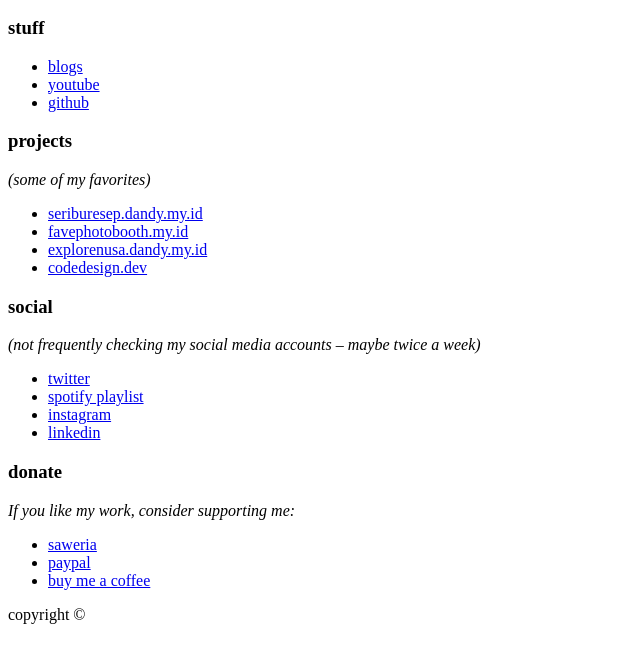
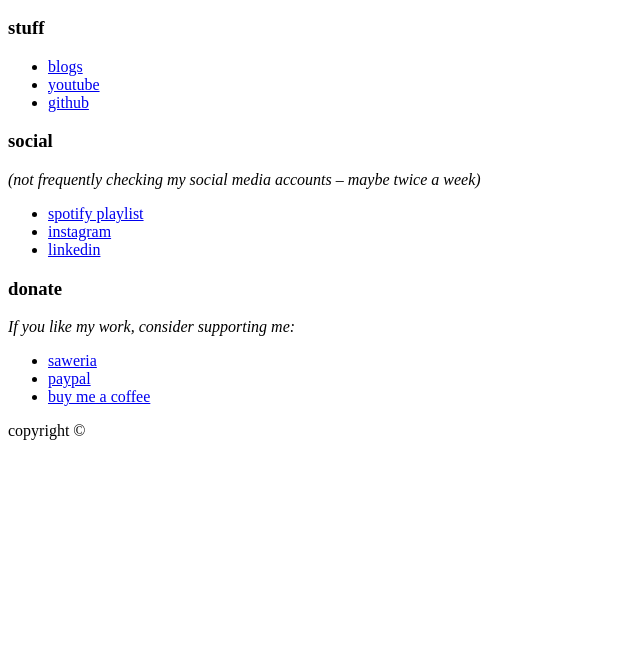
Before and after one commit to kdandy/dandy.my.id, a plain HTML site: page index.html in a window 1280 px wide. Shown: the part 110-772 px from the top of the page, without its empty margins (0-640 px from the left). Drawn offline with Linux system fonts and the light colour scheme.

Commit message:
chore(): fix

```diff
--- a/index.html
+++ b/index.html
@@ -21,32 +21,32 @@
       <li><a href="https://github.com/kdandy" rel="noopener noreferrer" target="_blank">github</a></li>
     </ul>
 
-    <h3>projects</h3>
-    <p><i>(some of my favorites)</i></p>
-    <ul>
-      <li><a href="https://seriburesep.dandy.my.id" rel="noopener noreferrer" target="_blank">seriburesep.dandy.my.id</a></li>
-      <li><a href="https://favephotobooth.my.id" rel="noopener noreferrer" target="_blank">favephotobooth.my.id</a></li>
-      <li><a href="https://explorenusa.dandy.my.id" rel="noopener noreferrer" target="_blank">explorenusa.dandy.my.id</a></li>
-      <li><a href="https://codedesign.dev" rel="noopener noreferrer" target="_blank">codedesign.dev</a></li>
-    </ul>
-
     <h3>social</h3>
     <p><i>(not frequently checking my social media accounts – maybe twice a week)</i></p>
     <ul>
-      <li><a href="https://twitter.com/seqozi" rel="noopener noreferrer" target="_blank">twitter</a></li>
       <li>
         <a href="https://open.spotify.com/playlist/3Nrf1xfthFIC32g2lvllMc?si=d01bf48e35304209" rel="noopener noreferrer" target="_blank">spotify playlist</a>
       </li>
-      <li><a href="https://instagram.com/sagarasheilendra" rel="noopener noreferrer" target="_blank">instagram</a></li>
-      <li><a href="https://www.linkedin.com/in/kdandy/" rel="noopener noreferrer" target="_blank">linkedin</a></li>
+      <li>
+        <a href="https://instagram.com/sagarasheilendra" rel="noopener noreferrer" target="_blank">instagram</a>
+      </li>
+      <li>
+        <a href="https://www.linkedin.com/in/kdandy/" rel="noopener noreferrer" target="_blank">linkedin</a>
+      </li>
     </ul>
 
     <h3>donate</h3>
     <p><i>If you like my work, consider supporting me:</i></p>
     <ul>
-      <li><a href="https://saweria.co/kdandy" rel="noopener noreferrer" target="_blank">saweria</a></li>
-      <li><a href="https://paypal.me/dandyfaishal" rel="noopener noreferrer" target="_blank">paypal</a></li>
-      <li><a href="https://buymeacoffee.com/kdandy" rel="noopener noreferrer" target="_blank">buy me a coffee</a></li>
+      <li>
+        <a href="https://saweria.co/kdandy" rel="noopener noreferrer" target="_blank">saweria</a>
+      </li>
+      <li>
+        <a href="https://paypal.me/dandyfaishal" rel="noopener noreferrer" target="_blank">paypal</a>
+      </li>
+      <li>
+        <a href="https://buymeacoffee.com/kdandy" rel="noopener noreferrer" target="_blank">buy me a coffee</a>
+      </li>
     </ul>
 
     <footer>
```
